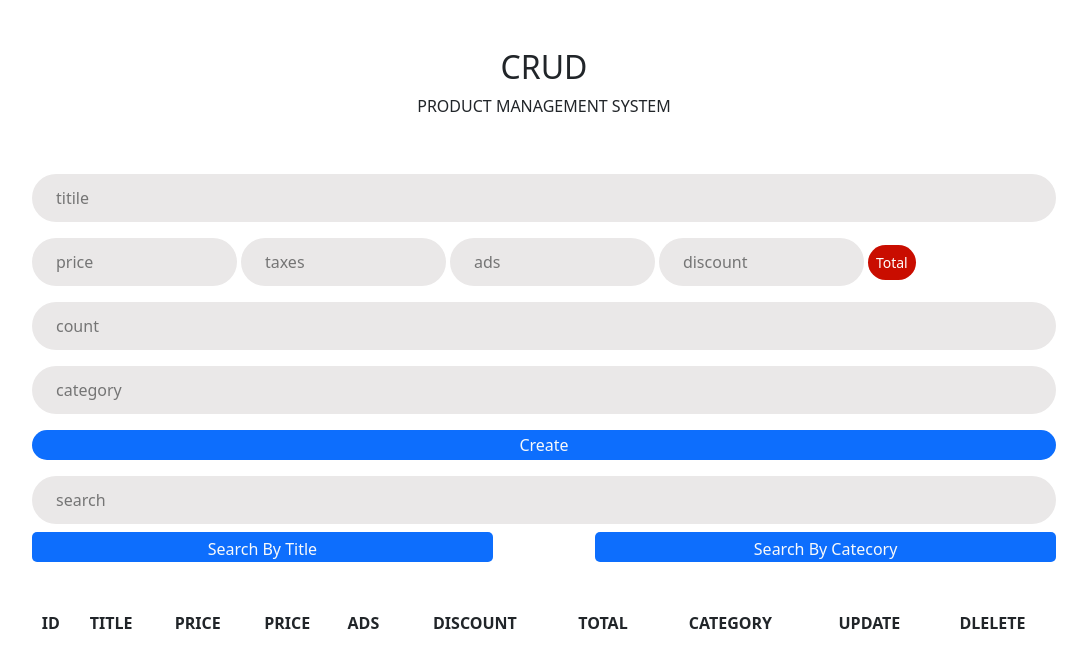
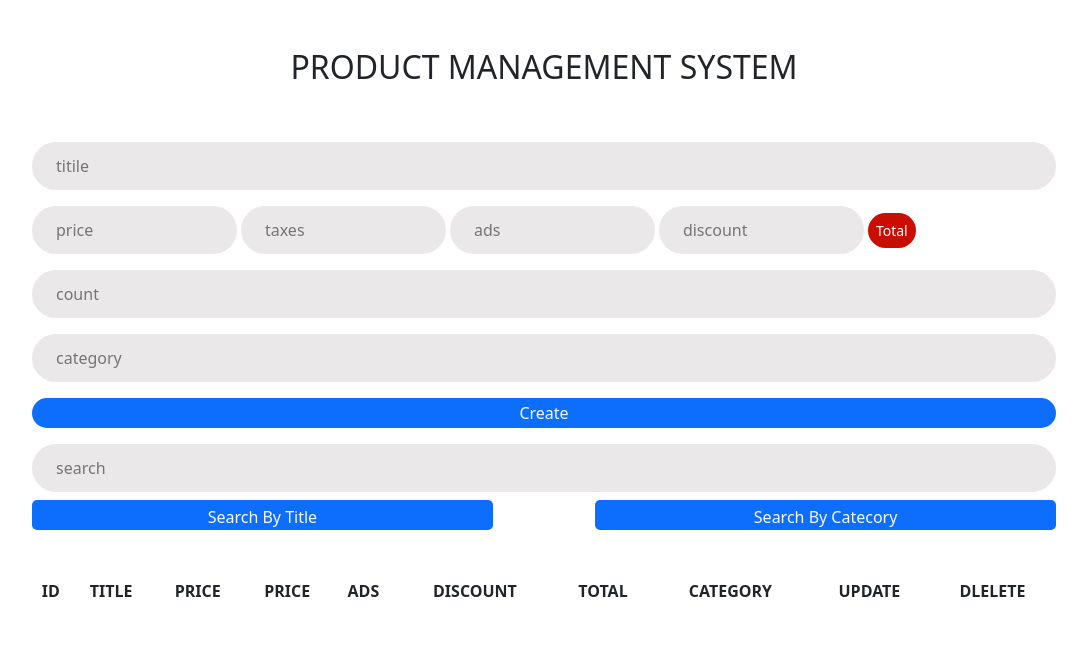
Before and after one commit to Yousefzaied/Crud-app, a plain HTML site: page index.html in a window 1280 px wide. Shown: the whole page, without its empty margins (96-1183 px from the left). Drawn offline with nearby package versions, Linux system fonts and the light colour scheme.

Commit message:
Update index.html

```diff
--- a/index.html
+++ b/index.html
@@ -14,8 +14,7 @@
     <div class="crud  m-auto">
         <!-- start-head -->
         <div class="head text-center text-uppercase mt-5 mb-5">
-            <h2>crud</h2>
-            <p>product management system</p>
+            <h2>product management system</h2>
         </div>
           <!-- end-head -->
            <!-- start-inputs -->
```
